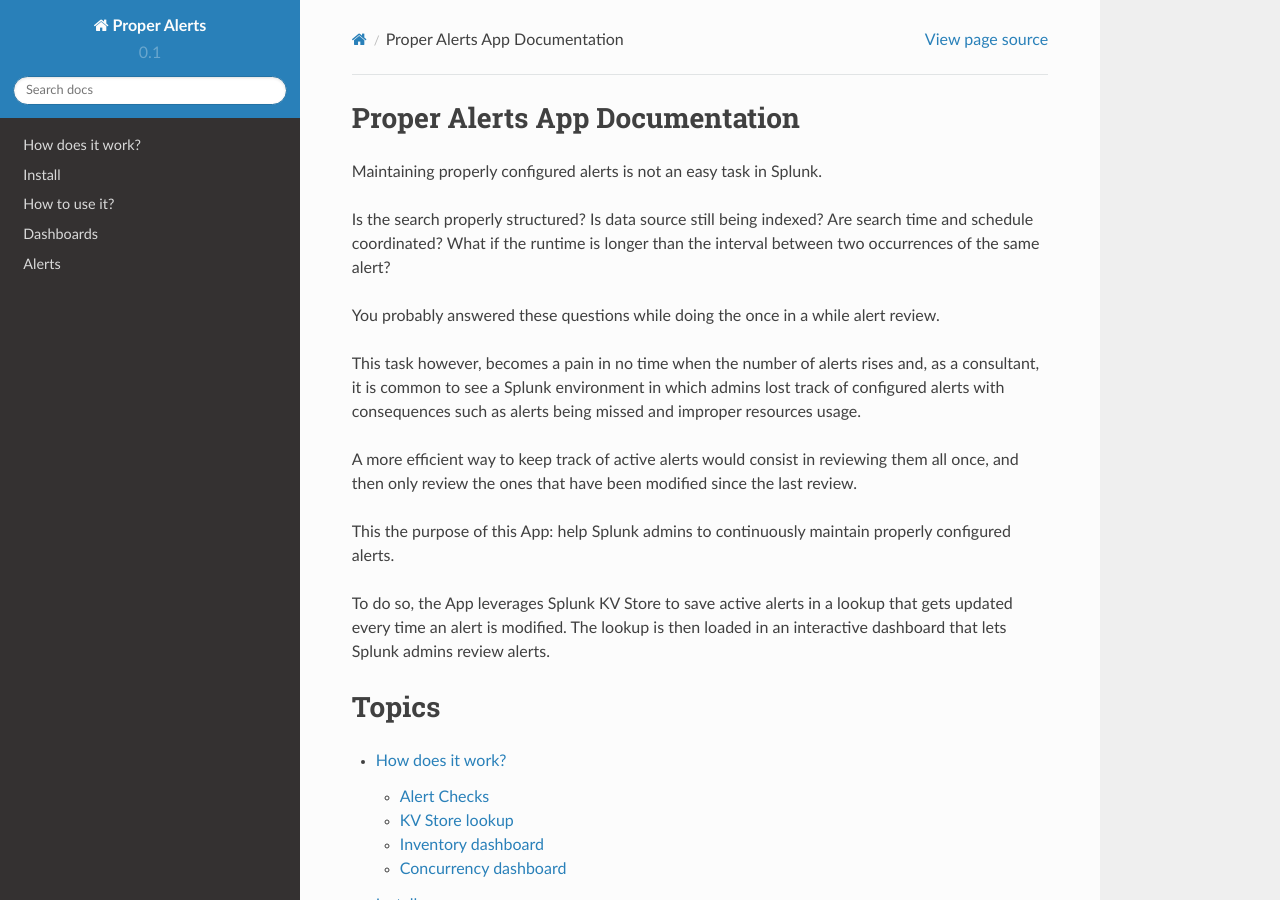
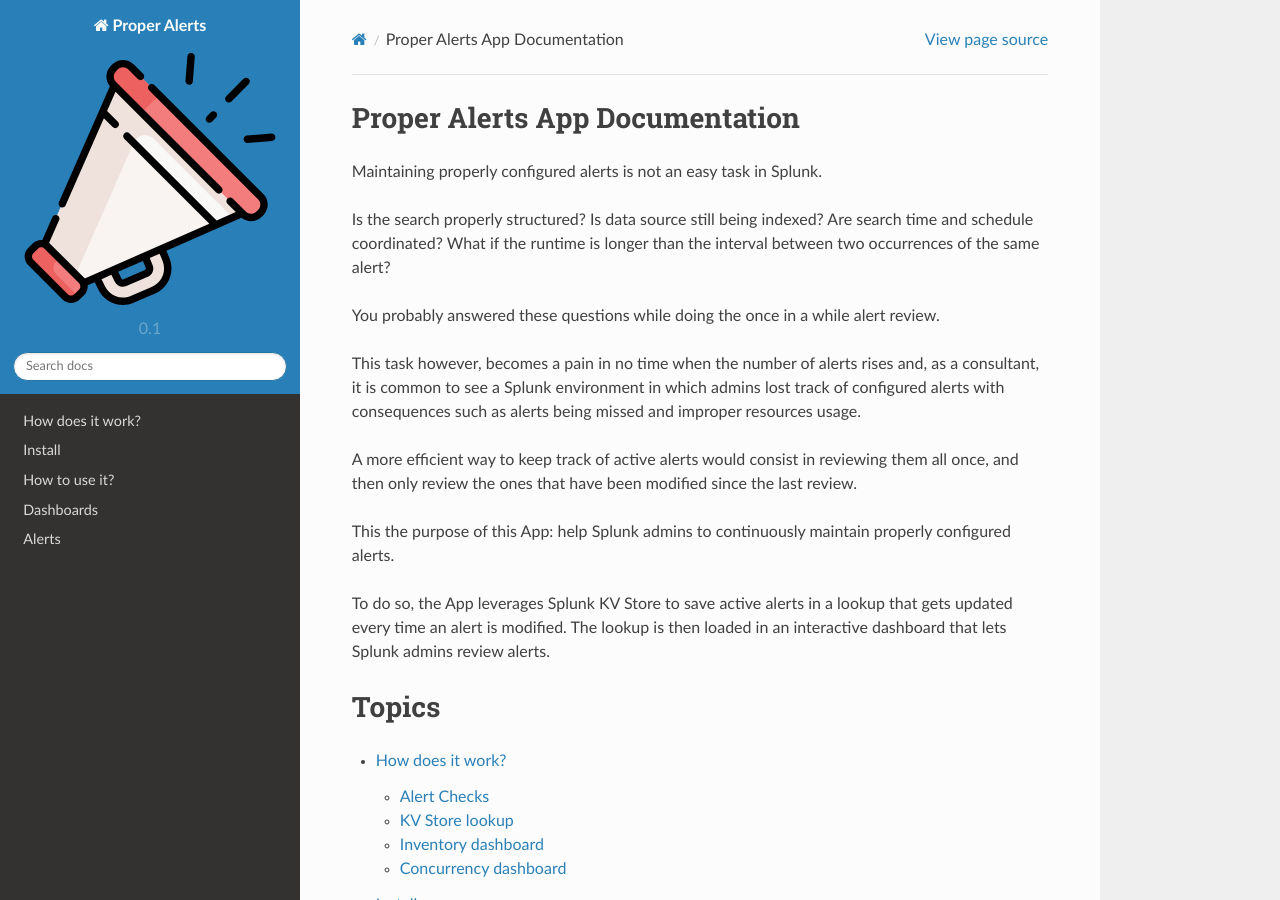
Before and after one commit to a-l-h/splunk-app-proper-alerts, a Sphinx documentation site: the page built from doc/index.rst, in a window 1280 px wide and 900 px high. Built offline with Sphinx 7.4.7 and the Read the Docs theme 2.0.0, drawn with Linux system fonts in a browser that asks for light colours.

Commit message:
Update conf.py

```diff
--- a/doc/conf.py
+++ b/doc/conf.py
@@ -95,7 +95,7 @@
 
 # The name of an image file (relative to this directory) to place at the top
 # of the sidebar.
-#html_logo = "img/logo.png"
+html_logo = "img/logo.svg"
 
 # The name of an image file (relative to this directory) to use as a favicon of
 # the docs.  This file should be a Windows icon file (.ico) being 16x16 or 32x32
```
